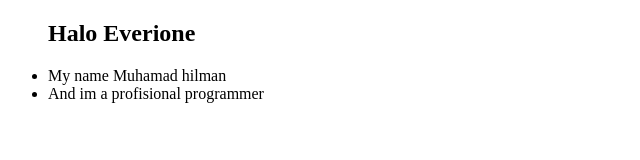
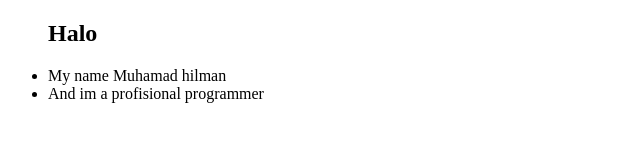
Before and after one commit to Muhamadhilmankoswara/Muhamadhilmankoswara.github.io, a plain HTML site: page index.html in a window 1280 px wide. Shown: the whole page, without its empty margins (0-640 px from the left). Drawn offline with Linux system fonts and the light colour scheme.

Commit message:
Mengedit file index.html

```diff
--- a/index.html
+++ b/index.html
@@ -11,7 +11,7 @@
 <body>
     <nav>
         <ul>
-            <h1>Halo Everione</h1>
+            <h1>Halo</h1>
             <li>My name Muhamad hilman</li>
             <li>And im a profisional programmer</li>
         </ul>
```
